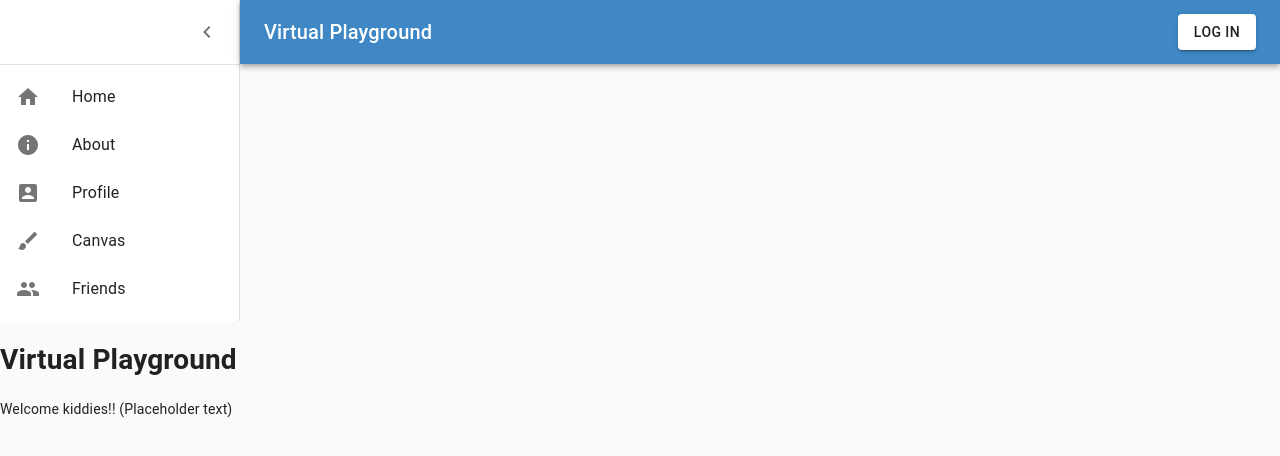
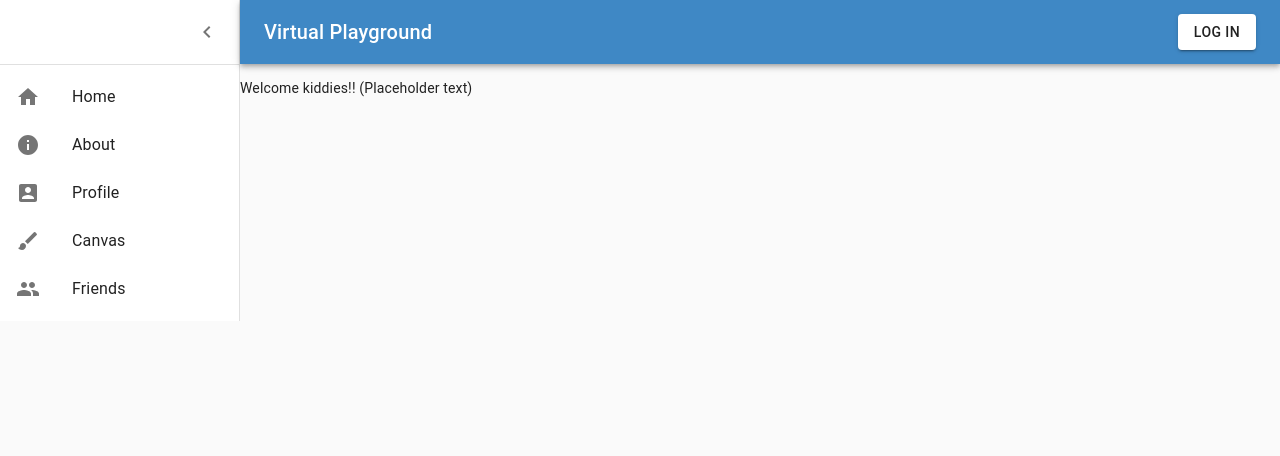
Before and after one commit to st970703/Group-19-Orange-Ox, a React (Create React App) app in the folder frontend/: page / in a window 1280 px wide. Shown: the top 456 px of the page. Built offline with nearby package versions, Linux system fonts and the light colour scheme; no server answers.

Commit message:
Moved the router into Header.js to display in center of NavBar

```diff
--- a/frontend/src/App.js
+++ b/frontend/src/App.js
@@ -1,13 +1,6 @@
 import React from 'react';
-import { Switch, Route } from 'react-router-dom';
-import Home from "./views/Home";
-import About from "./views/About";
-import Canvas from "./Canvas";
-import Friends from "./views/Friends";
-import Profile from "./views/Profile";
 import { useAuth0 } from '@auth0/auth0-react';
 import Loading from './components/loading';
-import ProtectedRoute from "./auth/protected-route";
 import Header from './views/Header';
 import { ThemeProvider } from '@material-ui/styles';
 import { createMuiTheme } from '@material-ui/core/styles'
@@ -34,13 +27,6 @@ const App = () => {
     <div id="app">
       <ThemeProvider theme={theme}>
         <Header />
-        <Switch>
-          <Route exact path='/' component={Home} />
-          <Route exact path='/about' component={About} />
-          <ProtectedRoute exact path='/profile' component={Profile} />
-          <ProtectedRoute exact path='/canvas' component={Canvas} />
-          <ProtectedRoute exact path='/friends' component={Friends} />
-        </Switch>
       </ThemeProvider>
     </div>
   );
--- a/frontend/src/views/Header.js
+++ b/frontend/src/views/Header.js
@@ -7,6 +7,13 @@ import MenuIcon from '@material-ui/icons/Menu';
 import listMenuItems from '../listMenuItems';
 import AuthenticationButton from "../components/authentication-button";
 import { withRouter } from 'react-router-dom';
+import Home from "./Home";
+import About from "./About";
+import Canvas from "../Canvas";
+import Friends from "./Friends";
+import Profile from "./Profile";
+import { Switch, Route } from 'react-router-dom';
+import ProtectedRoute from "../auth/protected-route";
 
 const drawerWidth = 240;
 
@@ -139,6 +146,15 @@ const Header = () => {
         <Divider />
         <List>{listMenuItems}</List>
       </Drawer>
+      <main>
+        <Switch>
+          <Route exact path='/' component={Home} />
+          <Route exact path='/about' component={About} />
+          <ProtectedRoute exact path='/profile' component={Profile} />
+          <ProtectedRoute exact path='/canvas' component={Canvas} />
+          <ProtectedRoute exact path='/friends' component={Friends} />
+        </Switch>
+      </main>
     </div>
   );
 }
```
